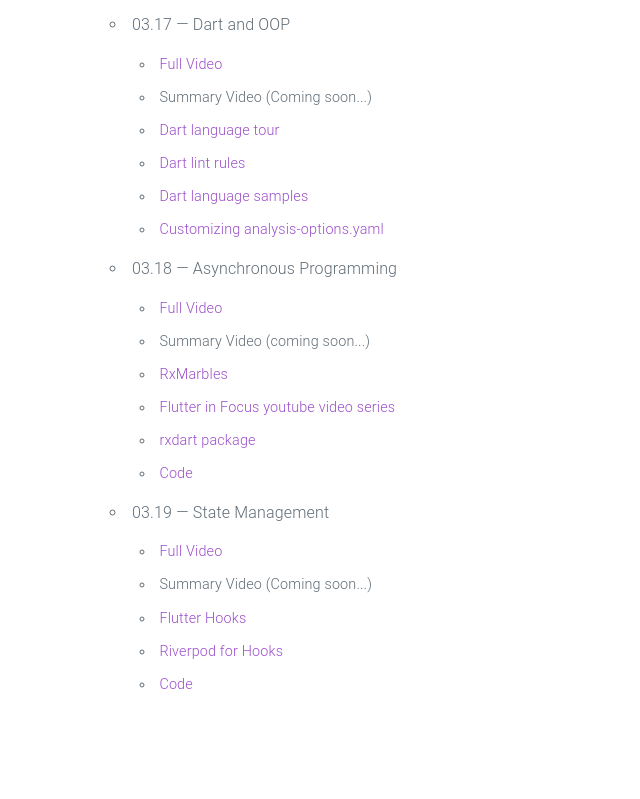
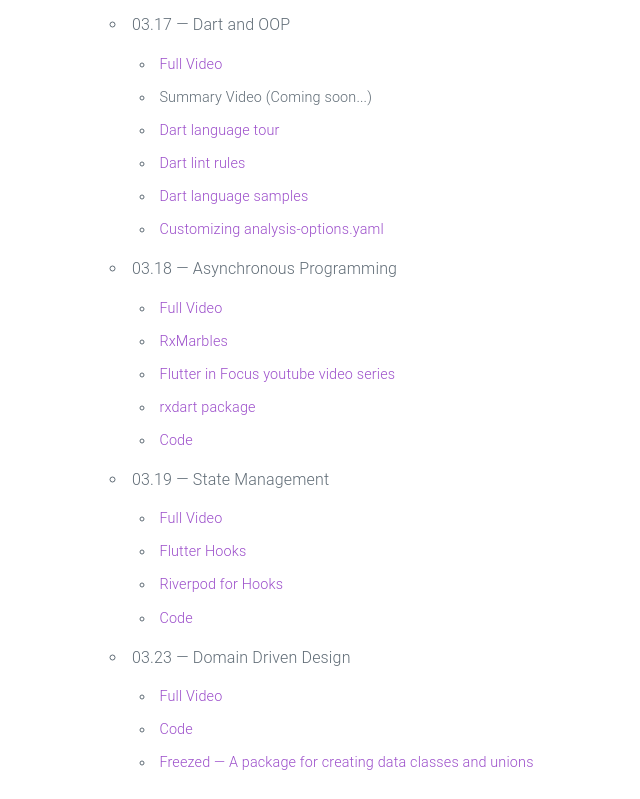
Before and after one commit to HosseinYousefi/2021-CS208, a plain HTML site: page index.html in a window 1280 px wide. Shown: the part 805-1604 px from the top of the page, without its empty margins (10-650 px from the left). Before the commit the page ends 1526 px from the top, so only its background shows below. Drawn offline with nearby package versions, Linux system fonts and the light colour scheme.

Commit message:
session 5 done

```diff
--- a/index.html
+++ b/index.html
@@ -144,9 +144,6 @@
                 </a>
               </li>
               <li>
-                Summary Video (coming soon...)
-              </li>
-              <li>
                 <a href="https://rxmarbles.com"> RxMarbles </a>
               </li>
               <li>
@@ -175,9 +172,6 @@
                 </a>
               </li>
               <li>
-                Summary Video (Coming soon...)
-              </li>
-              <li>
                 <a href="https://pub.dev/packages/flutter_hooks">
                   Flutter Hooks
                 </a>
@@ -194,6 +188,26 @@
               </li>
             </ul>
           </li>
+          <li>
+            03.23 &mdash; Domain Driven Design
+            <ul>
+              <li>
+                <a href="https://drive.google.com/file/d/11ylOlr_GgvPI6EJKKxaDS2EYz0qRuFX3/view?usp=sharing">
+                  Full Video
+                </a>
+              </li>
+              <li>
+                <a href="https://github.com/HosseinYousefi/hs-app/tree/aa70bff44ade7023cf92e22c49e8a24fc1496c21">
+                  Code
+                </a>
+              </li>
+              <li>
+                <a href="https://pub.dev/packages/freezed">
+                  Freezed &mdash; A package for creating data classes and unions
+                </a>
+              </li>
+            </ul>
+          </li>
         </ul>
       </section>
     </main>
```
